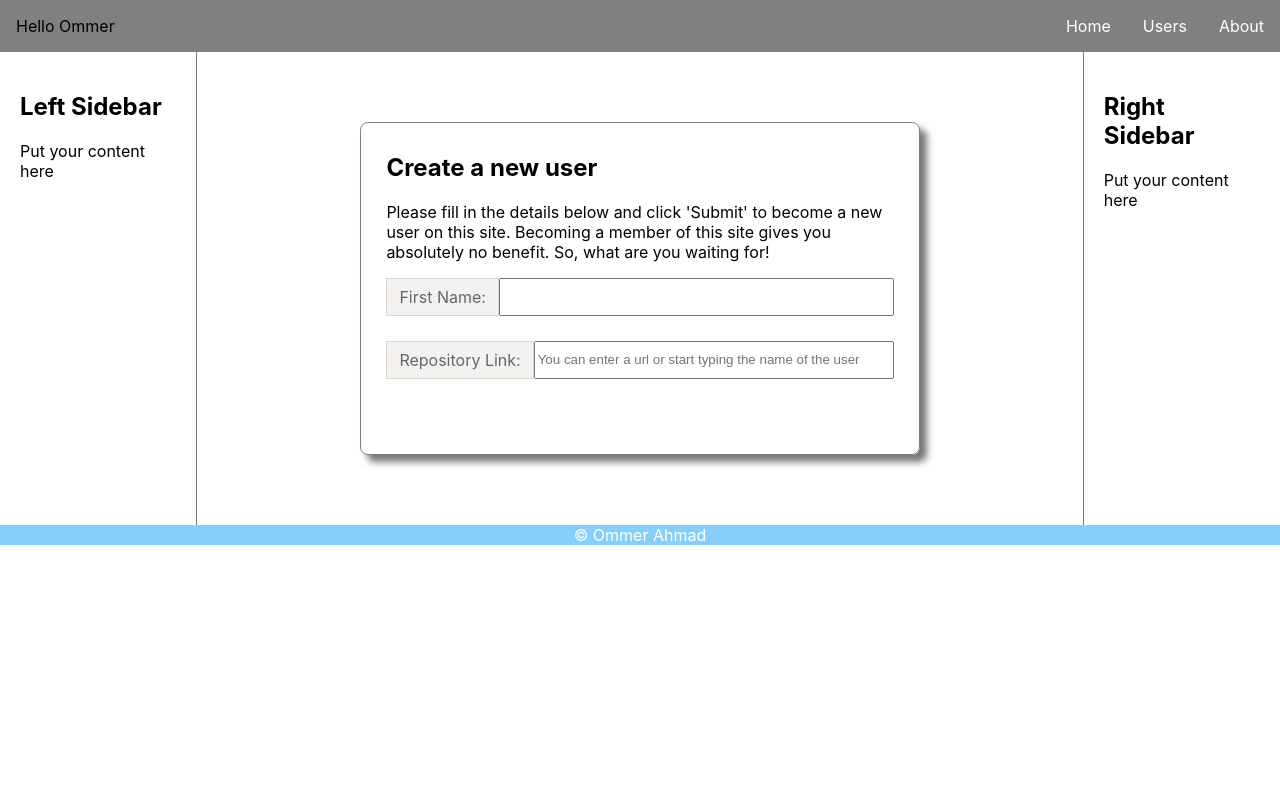
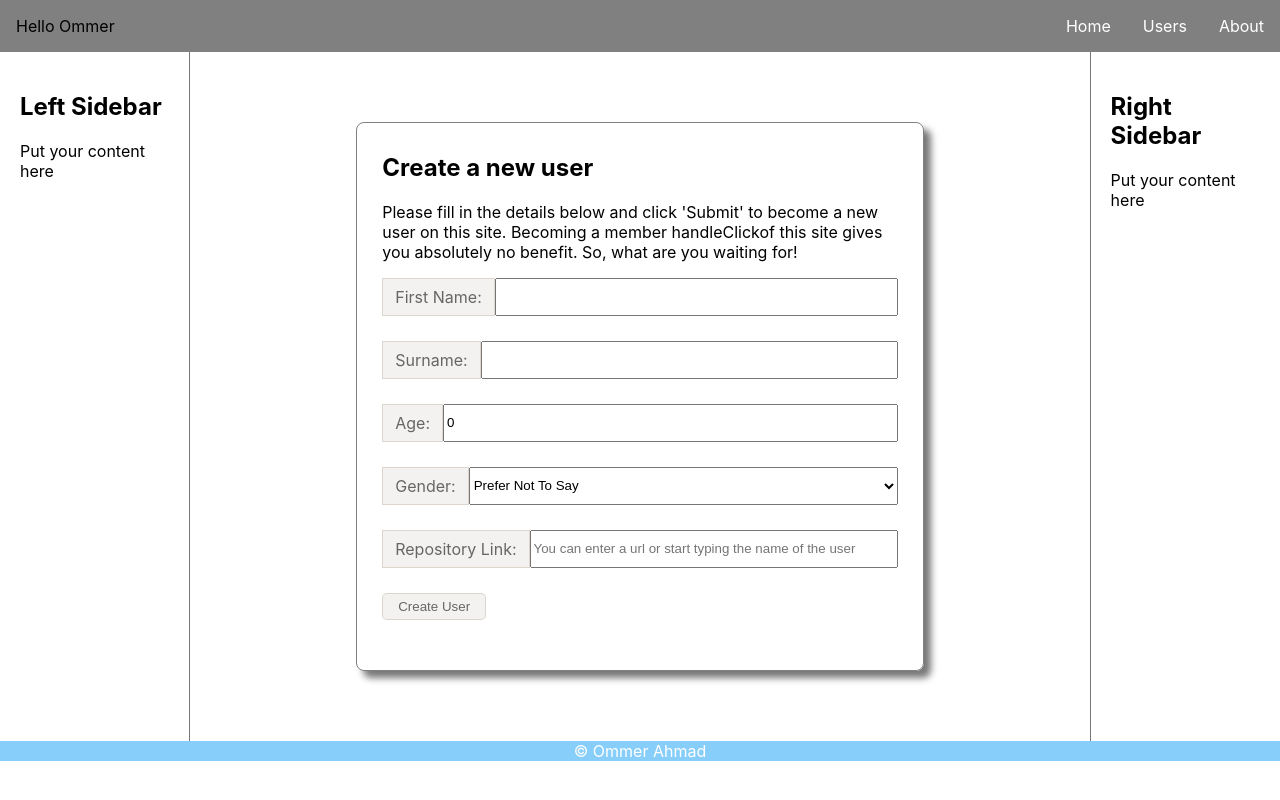
Before and after one commit to ohahmad/UserManager, a React (Create React App) app: page / in a window 1280 px wide. Built offline with nearby package versions, Linux system fonts and the light colour scheme.

Commit message:
added some extra fields to form

```diff
--- a/src/createUser/CreateUserForm.scss
+++ b/src/createUser/CreateUserForm.scss
@@ -27,3 +27,13 @@
     display: flex;
     flex: 1;
 }
+
+.createUserForm_button {
+    padding:5px 15px;
+    background:rgba(147, 128, 108, 0.1);;
+    border:1px solid rgba(147, 128, 108, 0.25);
+    cursor:pointer;
+    -webkit-border-radius: 5px;
+    border-radius: 5px;
+    color: #666666;
+}
--- a/src/createUser/CreateUserForm.tsx
+++ b/src/createUser/CreateUserForm.tsx
@@ -21,21 +21,57 @@ export default class CreateUserForm extends Component<{}, IUser> {
         };
     }
 
-    handleChange(event: React.FormEvent<HTMLInputElement>, fieldName: FieldName) {
+    handleInput(event: React.FormEvent<HTMLInputElement | HTMLSelectElement>, fieldName: FieldName) {
+        const value = event.currentTarget.value;
         switch(fieldName) {
             case FieldName.FirstName: {
                 this.setState({
-                    FirstName: event.currentTarget.value
+                    FirstName: value
+                });
+                break;
+            }
+            case FieldName.Surname: {
+                this.setState({
+                    Surname: value
+                });
+                break;
+            }
+            case FieldName.Age: {
+                this.setState({
+                    Age: parseInt(value)
+                });
+                break;
+            }
+            case FieldName.Gender: {
+                this.setState({
+                    Gender: (Gender as any)[value]
                 });
                 break;
             }
             case FieldName.RepositoryLink: {
                 this.setState({
-                    RepositoryLink: event.currentTarget.value
+                    RepositoryLink: value
                 });
                 break;
             }
         }
+    }
+
+    public isValid() : boolean {
+         return this.state.FirstName !== ""
+            && this.state.Surname !== ""
+            && this.state.Age > 0
+            && this.state.RepositoryLink != "";
+    }
+
+    public handleSubmit(event: React.FormEvent<HTMLFormElement>) {
+        debugger;
+        event.preventDefault();
+        console.log("submit clicked");
+        if(this.isValid()) {
+            // save store and eventually persist DB / storage
+        }
+        return false;
     }
 
     render() {
@@ -43,19 +79,36 @@ export default class CreateUserForm extends Component<{}, IUser> {
             <div className="creaeUserForm_container">
                 <h2>Create a new user</h2>
                 <p>Please fill in the details below and click 'Submit' to become a new user on this site. Becoming a member
-                    of this site gives you absolutely no benefit. So, what are you waiting for!
+        handleClickof this site gives you absolutely no benefit. So, what are you waiting for!
                 </p>
 
-                <form>
+                <form onSubmit={(event) => this.handleSubmit(event)}>
                     <div className="createUserForm_field">
                         <label className="createUserForm_fieldLabel">First Name: </label>
-                        <input className="createUserForm_fieldInput" type = "text" maxLength = {15} value={this.state.FirstName} onChange = { (event) => this.handleChange(event, FieldName.FirstName)} />
+                        <input className="createUserForm_fieldInput" type = "text" maxLength = {15} value={this.state.FirstName} onChange = { (event) => this.handleInput(event, FieldName.FirstName)} />
+                    </div>
+                    <div className="createUserForm_field">
+                        <label className="createUserForm_fieldLabel">Surname: </label>
+                        <input className="createUserForm_fieldInput" type = "text" maxLength = {15} value={this.state.Surname} onChange = { (event) => this.handleInput(event, FieldName.Surname)} />
+                    </div>
+                    <div className="createUserForm_field">
+                        <label className="createUserForm_fieldLabel">Age: </label>
+                        <input className="createUserForm_fieldInput" type = "number" maxLength = {3} value={this.state.Age} onChange = { (event) => this.handleInput(event, FieldName.Age)} />
+                    </div>
+                    <div className="createUserForm_field">
+                        <label className="createUserForm_fieldLabel">Gender: </label>
+                       <select className="createUserForm_fieldInput" onChange= { event => { this.handleInput(event, FieldName.Gender) } }>
+                            <option value="PreferNotToSay">Prefer Not To Say</option>
+                            <option value="Male">Male</option>
+                            <option value="Female">Female</option>
+                        </select>
                     </div>
                     <div className="createUserForm_field">
                         <label className="createUserForm_fieldLabel">Repository Link:</label>
-                        <input className="createUserForm_fieldInput" type = "text" placeholder = "You can enter a url or start typing the name of the user " value={this.state.RepositoryLink} onChange = { (event) => this.handleChange(event, FieldName.RepositoryLink)} />
+                        <input className="createUserForm_fieldInput" type = "text" placeholder = "You can enter a url or start typing the name of the user" value={this.state.RepositoryLink} onChange = { (event) => this.handleInput(event, FieldName.RepositoryLink)} />
                     </div>
                     <SearchGitHub searchTerm = {this.state.RepositoryLink} onRepositoryUrlSelected = { (url) => this.setState({ RepositoryLink: url }) }></SearchGitHub>
+                    <input type="submit" value="Create User" className="createUserForm_button"></input>
                 </form>
             </div>
         );
```
Also changed, not shown: src/setupTests.ts (+0 -5 lines).
